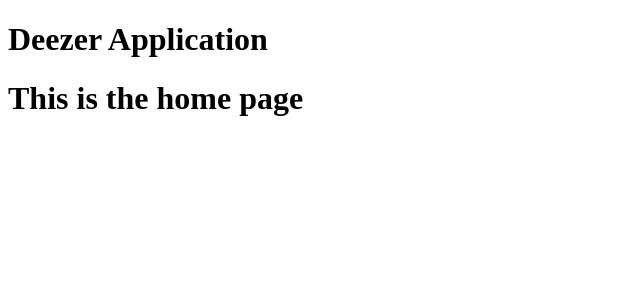
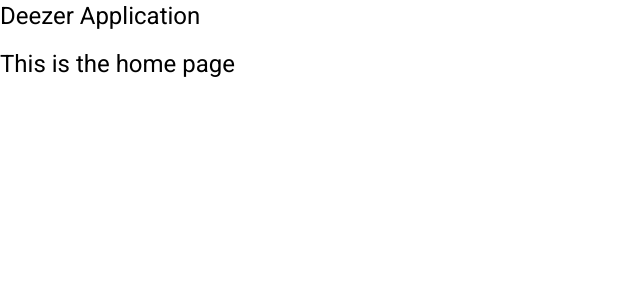
Before and after one commit to lindajoy/musicdb-app, an Angular app: page / in a window 1280 px wide. Shown: the top 300 px of the page, without its empty margins (0-640 px from the left). Built offline with nearby package versions, Linux system fonts and the light colour scheme.

Commit message:
🎨 Updated modules and styles

```diff
--- a/angular.json
+++ b/angular.json
@@ -30,6 +30,7 @@
               "src/assets"
             ],
             "styles": [
+              "@angular/material/prebuilt-themes/purple-green.css",
               "src/styles.scss"
             ],
             "scripts": []
@@ -63,6 +64,10 @@
         },
         "serve": {
           "builder": "@angular-devkit/build-angular:dev-server",
+          "options": {
+            "browserTarget": "musicdb-app:build",
+            "proxyConfig": "src/proxy.conf.mjs"
+          },
           "configurations": {
             "production": {
               "browserTarget": "musicdb-app:build:production"
@@ -93,6 +98,7 @@
               "src/assets"
             ],
             "styles": [
+              "@angular/material/prebuilt-themes/purple-green.css",
               "src/styles.scss"
             ],
             "scripts": []
@@ -101,4 +107,5 @@
       }
     }
   }
+
 }
--- a/package.json
+++ b/package.json
@@ -11,10 +11,13 @@
   "private": true,
   "dependencies": {
     "@angular/animations": "^15.1.0",
+    "@angular/cdk": "^15.1.2",
     "@angular/common": "^15.1.0",
     "@angular/compiler": "^15.1.0",
     "@angular/core": "^15.1.0",
+    "@angular/flex-layout": "^15.0.0-beta.42",
     "@angular/forms": "^15.1.0",
+    "@angular/material": "^15.1.2",
     "@angular/platform-browser": "^15.1.0",
     "@angular/platform-browser-dynamic": "^15.1.0",
     "@angular/router": "^15.1.0",
--- a/src/index.html
+++ b/src/index.html
@@ -6,8 +6,11 @@
   <base href="/">
   <meta name="viewport" content="width=device-width, initial-scale=1">
   <link rel="icon" type="image/x-icon" href="favicon.ico">
+  <link rel="preconnect" href="https://fonts.gstatic.com">
+  <link href="https://fonts.googleapis.com/css2?family=Roboto:wght@300;400;500&display=swap" rel="stylesheet">
+  <link href="https://fonts.googleapis.com/icon?family=Material+Icons" rel="stylesheet">
 </head>
-<body>
+<body class="mat-typography">
   <app-root></app-root>
 </body>
 </html>
--- a/src/styles.scss
+++ b/src/styles.scss
@@ -1 +1,4 @@
 /* You can add global styles to this file, and also import other style files */
+
+html, body { height: 100%; }
+body { margin: 0; font-family: Roboto, "Helvetica Neue", sans-serif; }
```
Also changed, not shown: src/proxy.conf.mjs (added, +12 -0 lines), 1 other file (tests, documents, lock files or other folders).
